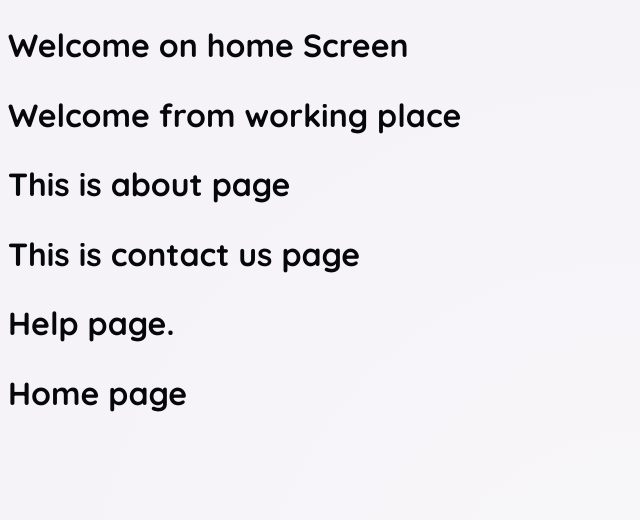
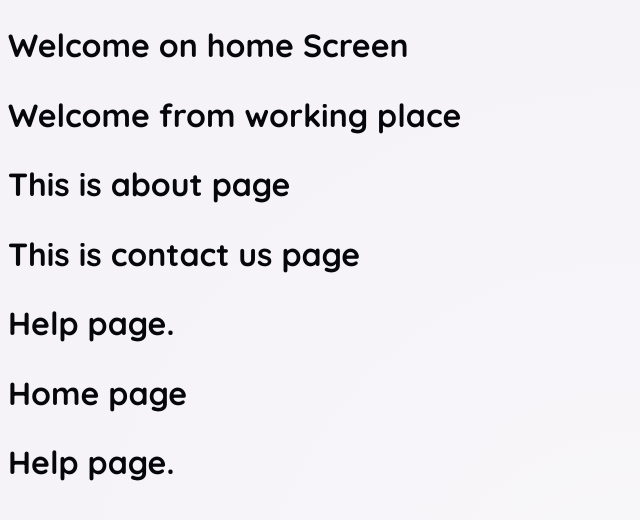
Before and after one commit to maarjojo99-maker/task, a React (Vite) app: page / in a window 1280 px wide. Shown: the top 520 px of the page, without its empty margins (0-640 px from the left). Built offline with nearby package versions, Linux system fonts and the light colour scheme.

Commit message:
add good

```diff
--- a/src/App.jsx
+++ b/src/App.jsx
@@ -1,5 +1,6 @@
 import About from "./components/About";
 import ContactUs from "./components/ContectUS";
+import Good from "./components/good";
 import Help from "./components/Help";
 import Home from "./components/Home";
 import HomePage from "./components/WelcomeScreen";
@@ -15,8 +16,8 @@ function App() {
     <ContactUs/>
     <Help/>
     <Home/>
+    <Good/>
     </>
-
   );
 }
 
--- /dev/null
+++ b/src/components/good.jsx
@@ -0,0 +1,3 @@
+export default function Good() {
+  return <h1>Help page.</h1>;
+}
```
